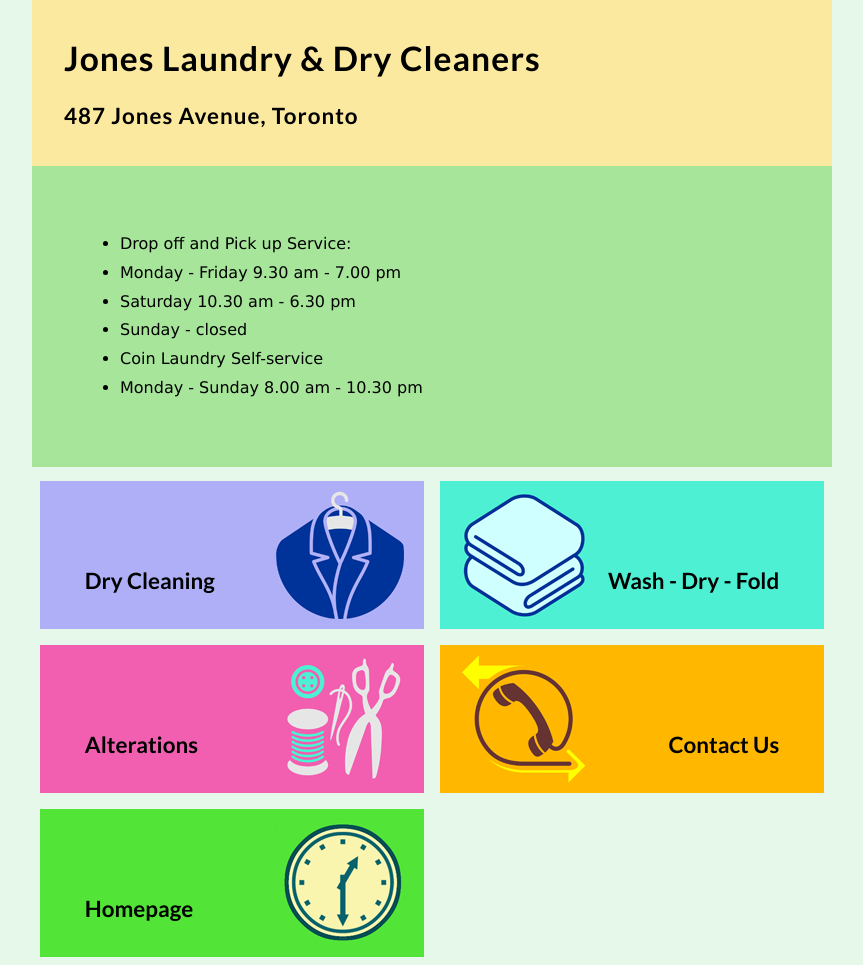
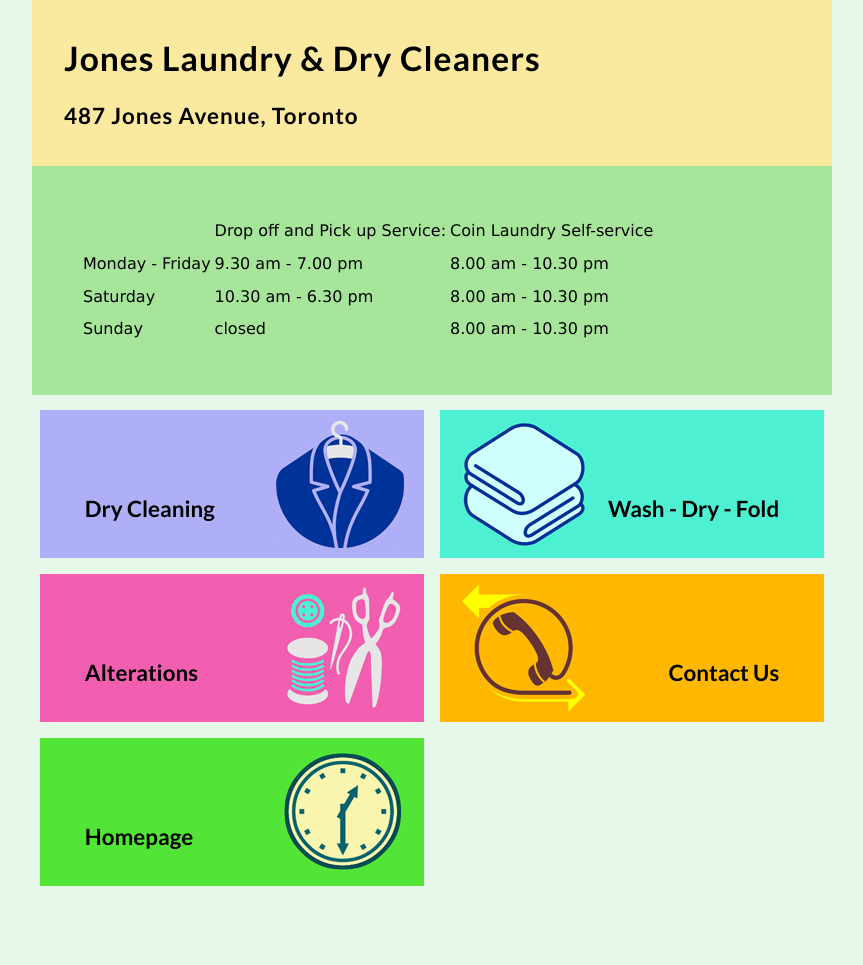
Before and after one commit to joneslaundrydryclean/joneslaundrydryclean.github.io, a Jekyll site: the page built from homepage.md, in a window 1280 px wide. Shown: the whole page, without its empty margins (208-1071 px from the left). Built offline with Jekyll 4.4.1, drawn with Linux system fonts in a browser that asks for light colours; after the commit the page ends 900 px from its top, so only the background shows below that.

Commit message:
timetable

```diff
--- a/homepage.md
+++ b/homepage.md
@@ -5,9 +5,48 @@ style: homepage
 permalink: /
 ---
 
- * Drop off and Pick up Service:
- * Monday - Friday 9.30 am - 7.00 pm
- * Saturday 10.30 am - 6.30 pm
- * Sunday - closed
- * Coin Laundry Self-service
- * Monday - Sunday 8.00 am - 10.30 pm
+<table>
+	<tr>
+		<td>
+		</td>
+		<td>
+		Drop off and Pick up Service:
+		</td>
+		<td>
+		Coin Laundry Self-service
+		</td>
+	</tr>
+	<tr>
+		<td>
+		Monday - Friday
+		</td>
+		<td>
+		9.30 am - 7.00 pm
+		</td>
+		<td>
+		8.00 am - 10.30 pm
+		</td>
+	</tr>
+	<tr>
+		<td>
+		Saturday
+		</td>
+		<td>
+		10.30 am - 6.30 pm
+		</td>
+		<td>
+		8.00 am - 10.30 pm
+		</td>
+	</tr>
+	<tr>
+		<td>
+		Sunday
+		</td>
+		<td>
+		closed
+		</td>
+		<td>
+		8.00 am - 10.30 pm
+		</td>
+	</tr>
+</table>
```
